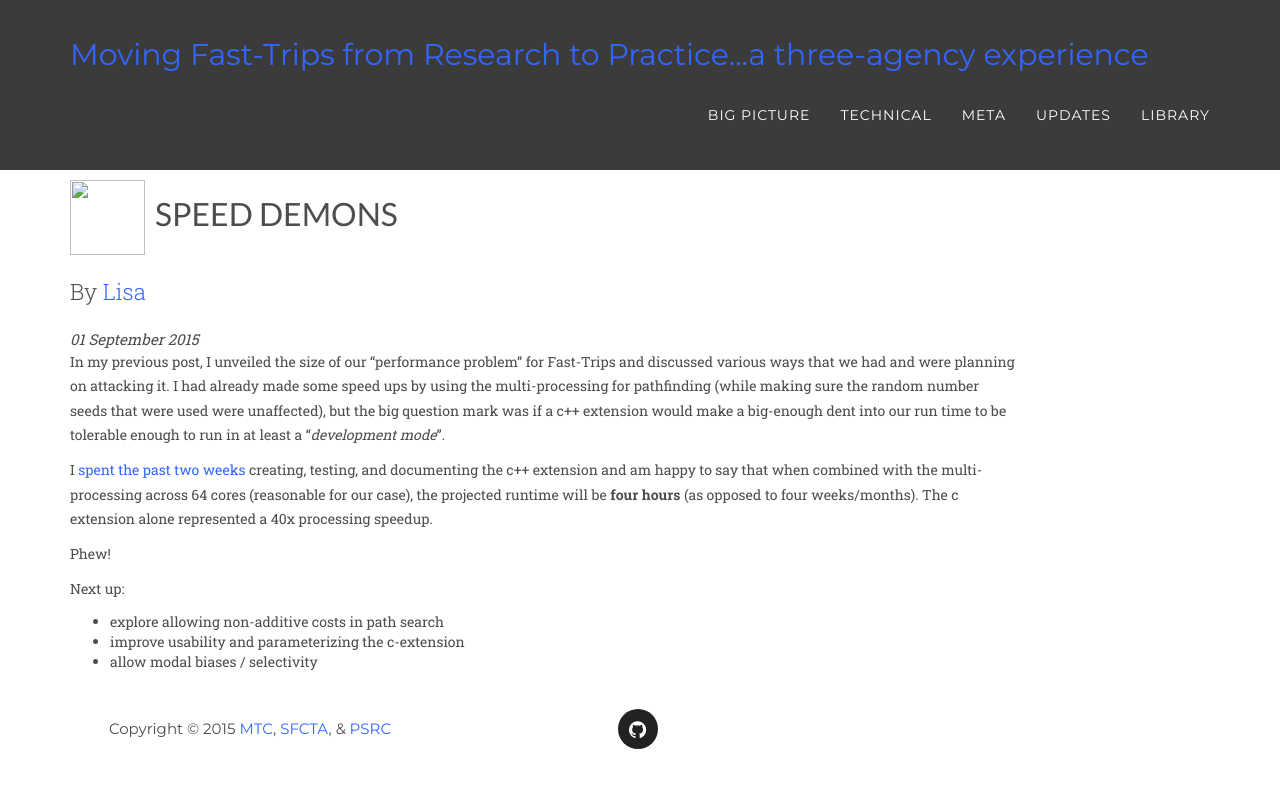
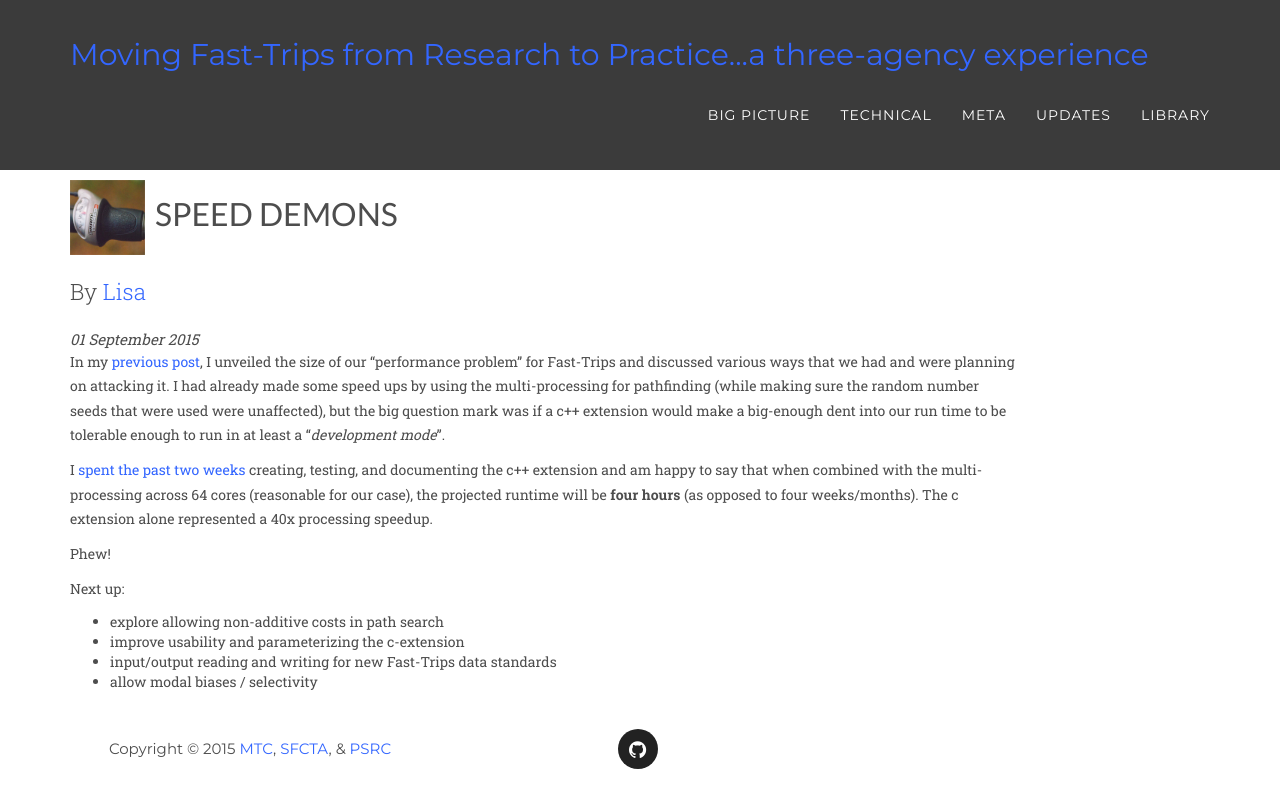
Before and after one commit to BayAreaMetro/fast-trips-project, a Jekyll site: the page built from _posts/2015-09-01-speed-demons.md, in a window 1280 px wide. Shown: the top 808 px of the page. Built offline with Jekyll 4.4.1, drawn with Linux system fonts in a browser that asks for light colours; some web fonts are replaced; comment, search, counter and statistics services are not loaded; some of the changed lines change nothing that is shown.

Commit message:
Update post to have images and links

```diff
--- a/_posts/2015-09-01-speed-demons.md
+++ b/_posts/2015-09-01-speed-demons.md
@@ -1,20 +1,21 @@
 ---
 title: "Speed Demons"
 author: Lisa
+image: /img/posts/grip-shift.png
 comments: true
 layout: post
 tags: [software]
 
 ---
 
-In my previous post, I unveiled the size of our "performance problem" for Fast-Trips
+In my [previous post]({{ site.baseurl }}/2015/07/29/Not-so-fast/), I unveiled the size of our "performance problem" for Fast-Trips
 and discussed various ways that we had and were planning on attacking it.  I had already
 made some speed ups by using the multi-processing for pathfinding (while making sure the
 random number seeds that were used were unaffected), but the big question mark was if
 a c++ extension would make a big-enough dent into our run time to be tolerable enough
 to run in at least a "*development mode*".
 
-I [spent the past two weeks](https://github.com/MetropolitanTransportationCommission/fast-trips/commits/c_extension)
+I [spent the past two weeks](https://github.com/MetropolitanTransportationCommission/fast-trips/pull/4)
 creating, testing, and documenting the c++ extension and am happy to say that when combined
 with the multi-processing across 64 cores (reasonable for our case), the projected runtime
 will be **four hours** (as opposed to four weeks/months).  The c extension alone represented
@@ -26,4 +27,5 @@ Next up:
 
  * explore allowing non-additive costs in path search
  * improve usability and parameterizing the c-extension
+ * input/output reading and writing for new Fast-Trips data standards
  * allow modal biases / selectivity
```
